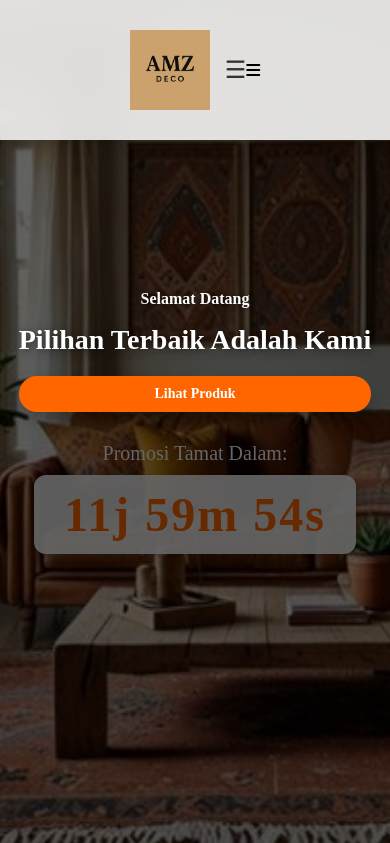
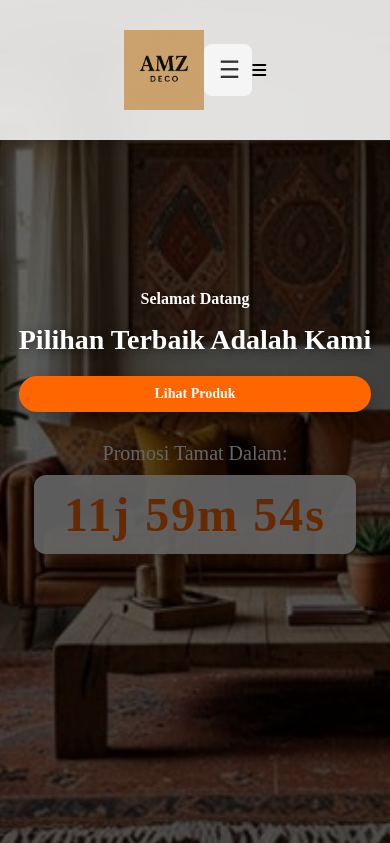
Before and after one commit to amiez4ck/landing-page-AMZ-Deco, a PHP site: page /index.html in a window 390 px wide. Shown: the top 843 px of the page. Run offline with PHP 8.4, Linux system fonts and the light colour scheme.

Commit message:
Update styles.css

```diff
--- a/css_/styles.css
+++ b/css_/styles.css
@@ -101,11 +101,21 @@
     font-size: 18px;
     cursor: pointer;
     color: #333;
+    padding: 12px;
+    border-radius: 8px;
+    background-color: rgba(255,255,255,0.7);
+    transition: background 0.3s;
+}
+
+.hamburger:hover {
+    background-color: rgba(255,255,255,1);
 }
 
 @media (max-width: 768px) {
     .hamburger {
         display: block;
+        position: relative;
+        z-index: 1002;
     }
     .nav-right {
         display: none;
```
